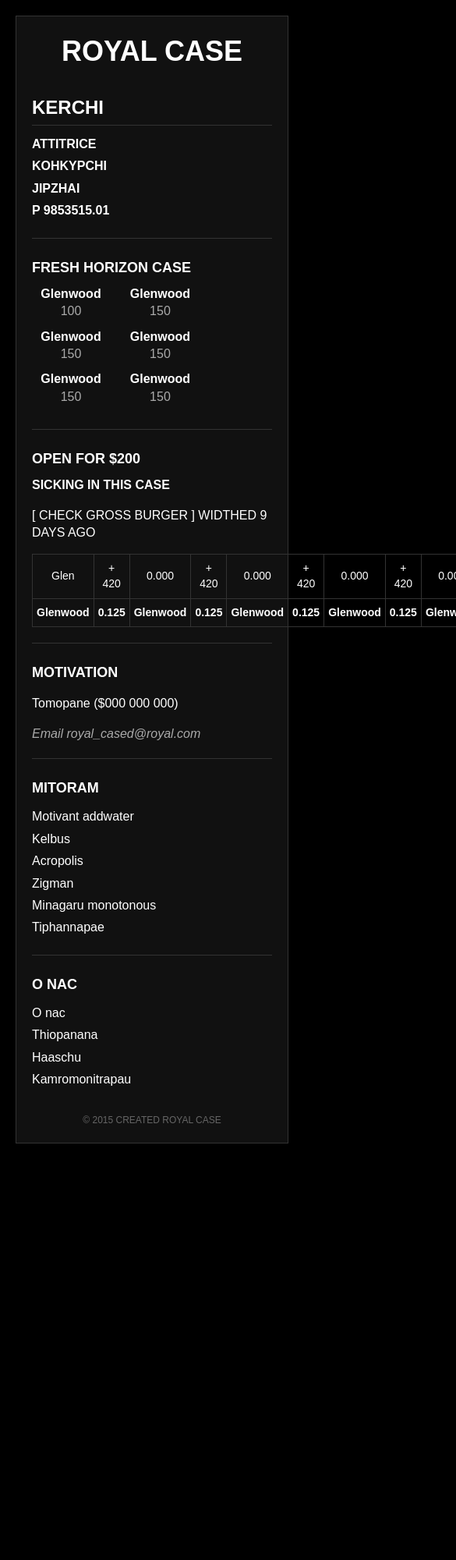
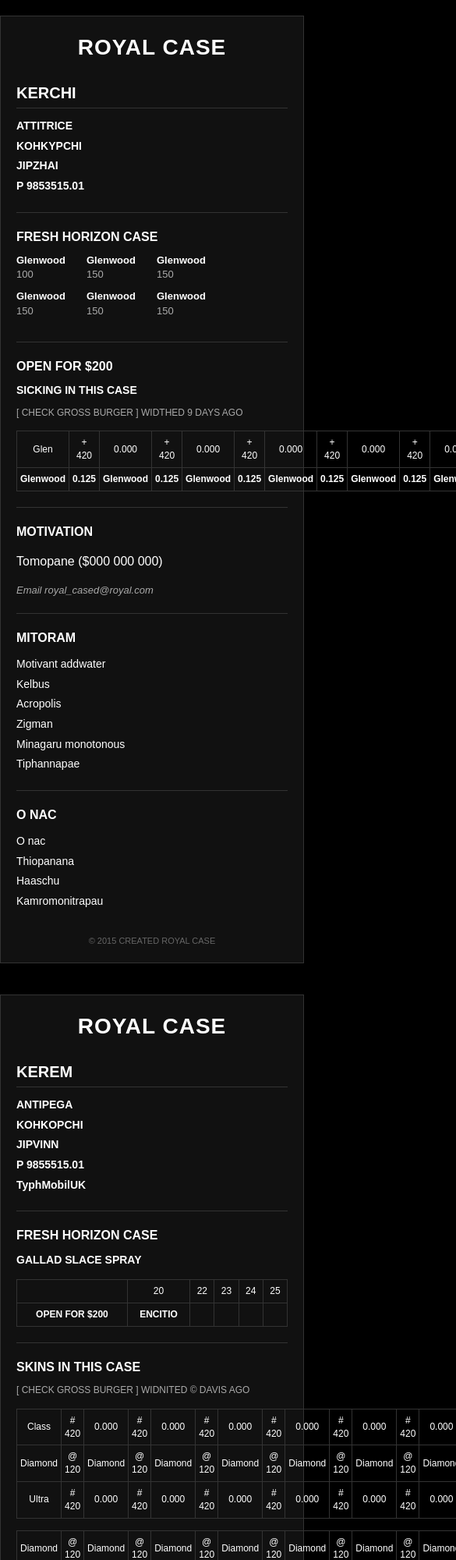
Before and after one commit to nikolaytelega/Verska, a plain HTML site: page index.html in a window 390 px wide. Shown: the top 2000 px of the page at 78% size, 585 px wide, since content can reach past the window. Before the commit the page ends 1486 px from the top, so only its background shows below. Drawn offline with Linux system fonts and the light colour scheme.

Commit message:
index.html

```diff
--- a/index.html
+++ b/index.html
@@ -7,42 +7,43 @@
     <style>
         body {
             font-family: Arial, sans-serif;
-            background-color: #000;
-            color: #fff;
+            background-color: #000000;
+            color: #FFFFFF;
             margin: 0;
-            padding: 20px;
+            padding: 0;
             line-height: 1.4;
         }
 
         .container {
-            max-width: 1000px;
-            margin: 0 auto;
-            background-color: #111;
+            max-width: 800px;
+            margin: 20px auto;
             padding: 20px;
-            border: 1px solid #333;
+            background-color: #111111;
+            border: 1px solid #333333;
         }
 
         h1 {
             text-align: center;
-            font-size: 36px;
-            color: #fff;
+            font-size: 28px;
+            color: #FFFFFF;
             margin: 0 0 20px 0;
             text-transform: uppercase;
+            letter-spacing: 1px;
         }
 
         h2 {
-            font-size: 24px;
-            color: #fff;
-            margin: 30px 0 10px 0;
+            font-size: 20px;
+            color: #FFFFFF;
+            margin: 25px 0 10px 0;
             text-transform: uppercase;
-            border-bottom: 1px solid #333;
+            border-bottom: 1px solid #333333;
             padding-bottom: 5px;
         }
 
         h3 {
-            font-size: 18px;
-            color: #fff;
-            margin: 25px 0 10px 0;
+            font-size: 16px;
+            color: #FFFFFF;
+            margin: 20px 0 10px 0;
             text-transform: uppercase;
         }
 
@@ -54,12 +55,12 @@
 
         li {
             padding: 3px 0;
-            font-size: 16px;
+            font-size: 14px;
         }
 
         .divider {
             height: 1px;
-            background-color: #333;
+            background-color: #333333;
             margin: 20px 0;
             border: none;
         }
@@ -68,56 +69,70 @@
             width: 100%;
             border-collapse: collapse;
             margin: 15px 0;
-            font-size: 14px;
+            font-size: 12px;
         }
 
         th, td {
-            border: 1px solid #333;
-            padding: 8px 5px;
+            border: 1px solid #333333;
+            padding: 6px 4px;
             text-align: center;
-        }
-
-        th {
-            background-color: #222;
-            font-weight: bold;
         }
 
         .highlight {
             font-weight: bold;
             margin: 10px 0;
+            font-size: 14px;
+        }
+
+        .case-row {
+            display: flex;
+            flex-wrap: wrap;
+            margin-bottom: 10px;
         }
 
         .case-item {
-            display: inline-block;
-            width: 100px;
-            text-align: center;
+            width: 80px;
             margin-right: 10px;
             margin-bottom: 10px;
         }
 
-        .case-item-name {
+        .case-name {
             font-weight: bold;
+            font-size: 13px;
         }
 
-        .case-item-value {
-            color: #aaa;
+        .case-value {
+            color: #AAAAAA;
+            font-size: 13px;
+        }
+
+        .note {
+            color: #AAAAAA;
+            font-size: 12px;
+            margin: 5px 0;
         }
 
         .email {
-            color: #aaa;
+            color: #AAAAAA;
             font-style: italic;
+            font-size: 13px;
         }
 
         footer {
             text-align: center;
             margin-top: 30px;
-            font-size: 12px;
-            color: #666;
+            font-size: 11px;
+            color: #666666;
+        }
+
+        strong {
+            font-weight: bold;
         }
     </style>
 </head>
 <body>
     <div class="container">
+        <!-- Первое изображение -->
         <h1>ROYAL CASE</h1>
 
         <h2>KERCHI</h2>
@@ -131,30 +146,30 @@
         <hr class="divider">
 
         <h3>FRESH HORIZON CASE</h3>
-        <div>
+        <div class="case-row">
             <div class="case-item">
-                <div class="case-item-name">Glenwood</div>
-                <div class="case-item-value">100</div>
+                <div class="case-name">Glenwood</div>
+                <div class="case-value">100</div>
             </div>
             <div class="case-item">
-                <div class="case-item-name">Glenwood</div>
-                <div class="case-item-value">150</div>
+                <div class="case-name">Glenwood</div>
+                <div class="case-value">150</div>
             </div>
             <div class="case-item">
-                <div class="case-item-name">Glenwood</div>
-                <div class="case-item-value">150</div>
+                <div class="case-name">Glenwood</div>
+                <div class="case-value">150</div>
             </div>
             <div class="case-item">
-                <div class="case-item-name">Glenwood</div>
-                <div class="case-item-value">150</div>
+                <div class="case-name">Glenwood</div>
+                <div class="case-value">150</div>
             </div>
             <div class="case-item">
-                <div class="case-item-name">Glenwood</div>
-                <div class="case-item-value">150</div>
+                <div class="case-name">Glenwood</div>
+                <div class="case-value">150</div>
             </div>
             <div class="case-item">
-                <div class="case-item-name">Glenwood</div>
-                <div class="case-item-value">150</div>
+                <div class="case-name">Glenwood</div>
+                <div class="case-value">150</div>
             </div>
         </div>
 
@@ -162,7 +177,7 @@
 
         <h3>OPEN FOR $200</h3>
         <p class="highlight">SICKING IN THIS CASE</p>
-        <p>[ CHECK GROSS BURGER ] WIDTHED 9 DAYS AGO</p>
+        <p class="note">[ CHECK GROSS BURGER ] WIDTHED 9 DAYS AGO</p>
 
         <table>
             <tr>
@@ -231,5 +246,152 @@
             © 2015 CREATED ROYAL CASE
         </footer>
     </div>
+
+    <!-- Второе изображение -->
+    <div class="container" style="margin-top: 40px;">
+        <h1>ROYAL CASE</h1>
+
+        <h2>KEREM</h2>
+        <ul>
+            <li><strong>ANTIPEGA</strong></li>
+            <li><strong>KOHKOPCHI</strong></li>
+            <li><strong>JIPVINN</strong></li>
+            <li><strong>P 9855515.01</strong></li>
+            <li><strong>TyphMobilUK</strong></li>
+        </ul>
+
+        <hr class="divider">
+
+        <h3>FRESH HORIZON CASE</h3>
+        <p class="highlight">GALLAD SLACE SPRAY</p>
+
+        <table>
+            <tr>
+                <td></td>
+                <td>20</td>
+                <td>22</td>
+                <td>23</td>
+                <td>24</td>
+                <td>25</td>
+            </tr>
+            <tr>
+                <td><strong>OPEN FOR $200</strong></td>
+                <td><strong>ENCITIO</strong></td>
+                <td></td>
+                <td></td>
+                <td></td>
+                <td></td>
+            </tr>
+        </table>
+
+        <hr class="divider">
+
+        <h3>SKINS IN THIS CASE</h3>
+        <p class="note">[ CHECK GROSS BURGER ] WIDNITED © DAVIS AGO</p>
+
+        <table>
+            <tr>
+                <td>Class</td>
+                <td># 420</td>
+                <td>0.000</td>
+                <td># 420</td>
+                <td>0.000</td>
+                <td># 420</td>
+                <td>0.000</td>
+                <td># 420</td>
+                <td>0.000</td>
+                <td># 420</td>
+                <td>0.000</td>
+                <td># 420</td>
+                <td>0.000</td>
+                <td># 420</td>
+            </tr>
+            <tr>
+                <td>Diamond</td>
+                <td>@ 120</td>
+                <td>Diamond</td>
+                <td>@ 120</td>
+                <td>Diamond</td>
+                <td>@ 120</td>
+                <td>Diamond</td>
+                <td>@ 120</td>
+                <td>Diamond</td>
+                <td>@ 120</td>
+                <td>Diamond</td>
+                <td>@ 120</td>
+                <td>Diamond</td>
+                <td>@ 120</td>
+            </tr>
+            <tr>
+                <td>Ultra</td>
+                <td># 420</td>
+                <td>0.000</td>
+                <td># 420</td>
+                <td>0.000</td>
+                <td># 420</td>
+                <td>0.000</td>
+                <td># 420</td>
+                <td>0.000</td>
+                <td># 420</td>
+                <td>0.000</td>
+                <td># 420</td>
+                <td>0.000</td>
+                <td># 420</td>
+            </tr>
+        </table>
+
+        <table>
+            <tr>
+                <td>Diamond</td>
+                <td>@ 120</td>
+                <td>Diamond</td>
+                <td>@ 120</td>
+                <td>Diamond</td>
+                <td>@ 120</td>
+                <td>Diamond</td>
+                <td>@ 120</td>
+                <td>Diamond</td>
+                <td>@ 120</td>
+                <td>Diamond</td>
+                <td>@ 120</td>
+                <td>Diamond</td>
+                <td>@ 120</td>
+            </tr>
+        </table>
+
+        <hr class="divider">
+
+        <h3>MONTARTAI</h3>
+        <p>Tomophen (3000 000)</p>
+        <p class="email">Email royal_case@rynal.com</p>
+
+        <hr class="divider">
+
+        <h3>MITORAM</h3>
+        <ul>
+            <li>Demand adderer</li>
+            <li>Kelbus</li>
+            <li>Acripole</li>
+            <li>Zipman</li>
+            <li>Hongnan entrepreneur</li>
+            <li>Typhemaker</li>
+        </ul>
+
+        <hr class="divider">
+
+        <h3>O TANG</h3>
+        <ul>
+            <li>Primary Policy</li>
+            <li>Caudia Policy</li>
+            <li>New privacy Checkers / Cookies</li>
+            <li>Disapparent</li>
+            <li>Heservice</li>
+            <li>Kommunalblogger</li>
+        </ul>
+
+        <footer>
+            © 2015 CREATED ROYAL CASE
+        </footer>
+    </div>
 </body>
 </html>
```
